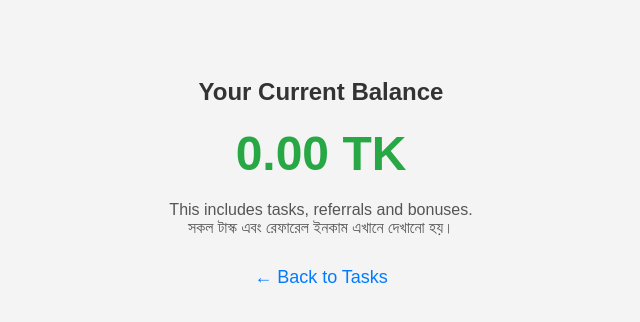
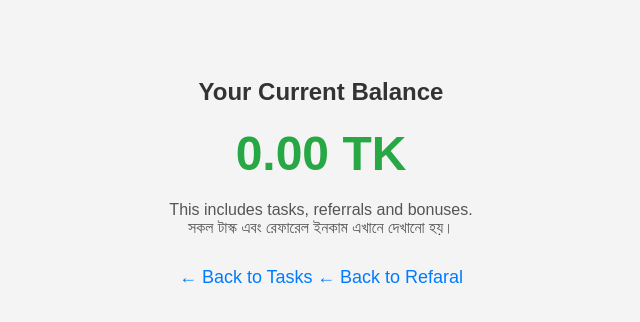
Before and after one commit to eaning200/Earningy, a plain HTML site: page Balance.html in a window 1280 px wide. Shown: the whole page, without its empty margins (319-959 px from the left). Drawn offline with Linux system fonts and the light colour scheme.

Commit message:
Update Balance.html

```diff
--- a/Balance.html
+++ b/Balance.html
@@ -44,6 +44,7 @@
     <br> সকল টাস্ক এবং রেফারেল ইনকাম এখানে দেখানো হয়।
   </div>
   <a href="task.html">← Back to Tasks</a>
+  <a href="Refaral.html">← Back to Refaral</a>
 
   <script>
     function getUserData() {
```
